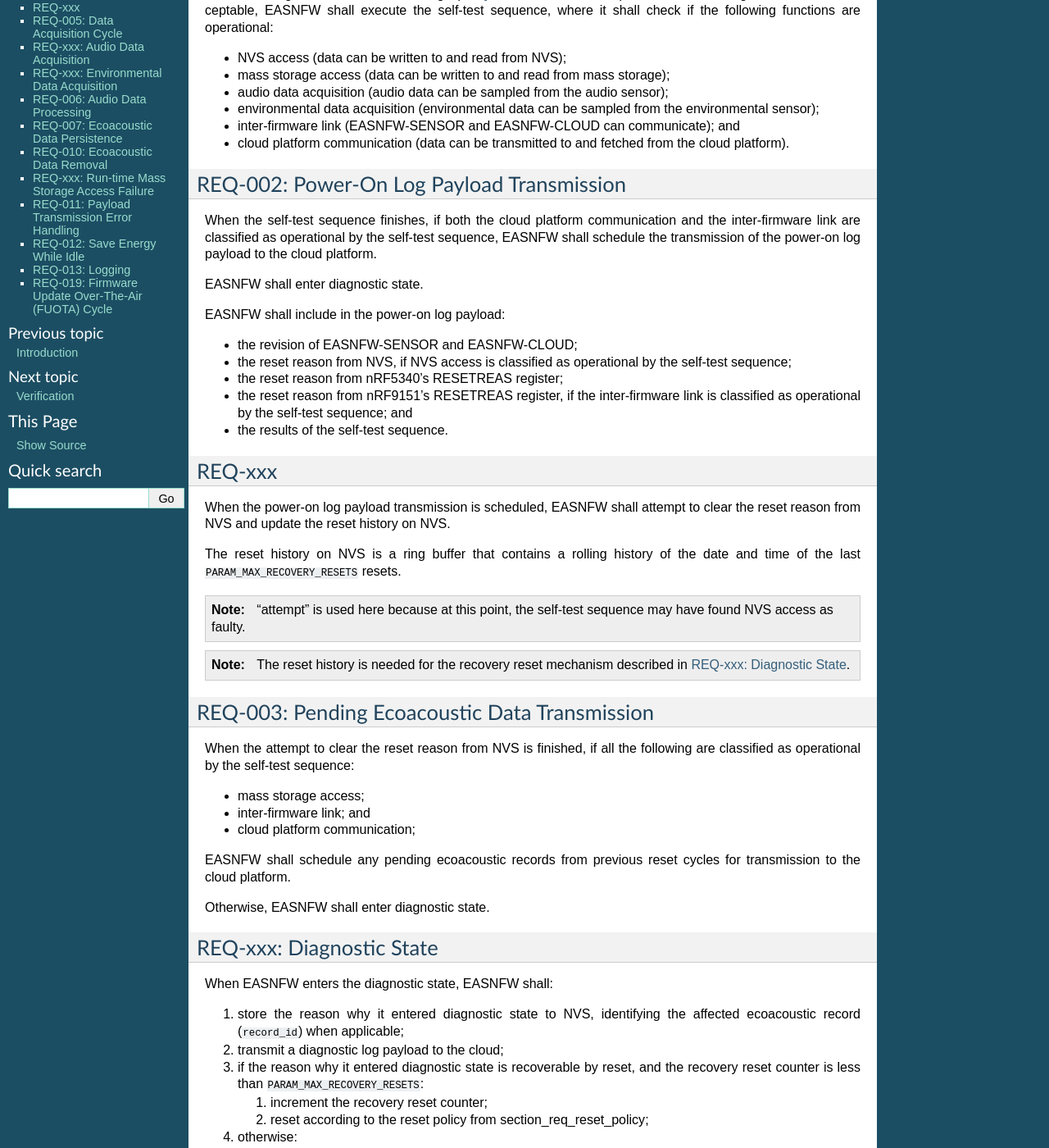
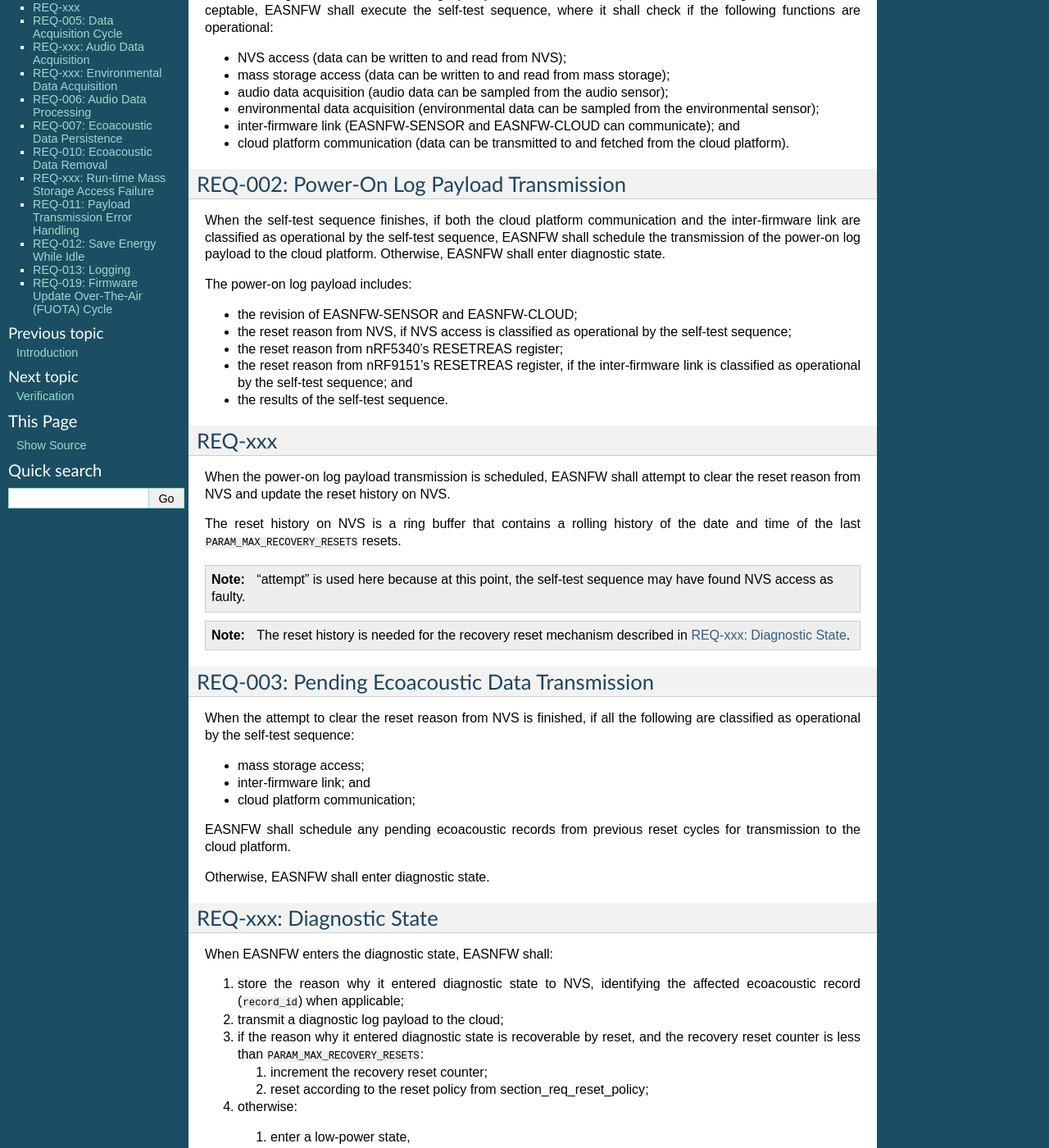
Before and after one commit to hslourenc/easnfw, a Sphinx documentation site: the page built from docs/sphinx/source/chapters/requirements.rst, in a window 1280 px wide and 1400 px high, scrolled down 281 px. Shown: the whole window at 82% size. Built offline with Sphinx 7.4.7, drawn with Linux system fonts in a browser that asks for light colours; the version number could not be read and is left out; cross-references to code outside the pages are shown as plain code; some of the changed text lies outside the part shown.

Commit message:
specify diagnostic log payload

```diff
--- a/docs/sphinx/source/chapters/requirements.rst
+++ b/docs/sphinx/source/chapters/requirements.rst
@@ -33,11 +33,9 @@ REQ-002: Power-On Log Payload Transmission
 When the self-test sequence finishes, if both the cloud platform communication
 and the inter-firmware link are classified as operational by the self-test
 sequence, EASNFW shall schedule the transmission of the power-on log payload to
-the cloud platform.
+the cloud platform. Otherwise, EASNFW shall enter diagnostic state.
 
-EASNFW shall enter diagnostic state.
-
-EASNFW shall include in the power-on log payload:
+The power-on log payload includes:
 
 * the revision of EASNFW-SENSOR and EASNFW-CLOUD;
 * the reset reason from NVS, if NVS access is classified as operational by the
```
Also changed, not shown: other parts of docs/sphinx/source/chapters/requirements.rst (+4 -0 lines).
